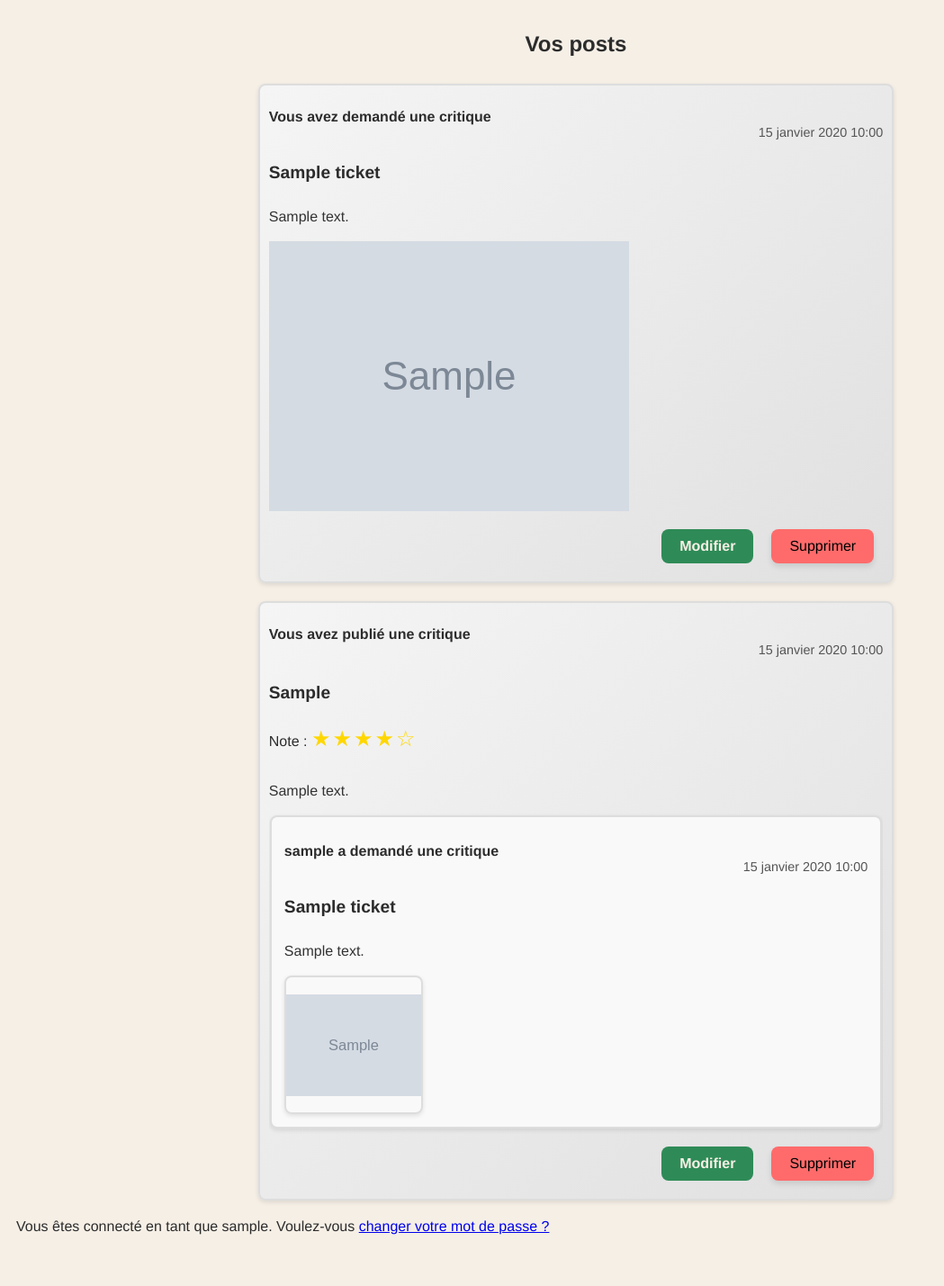
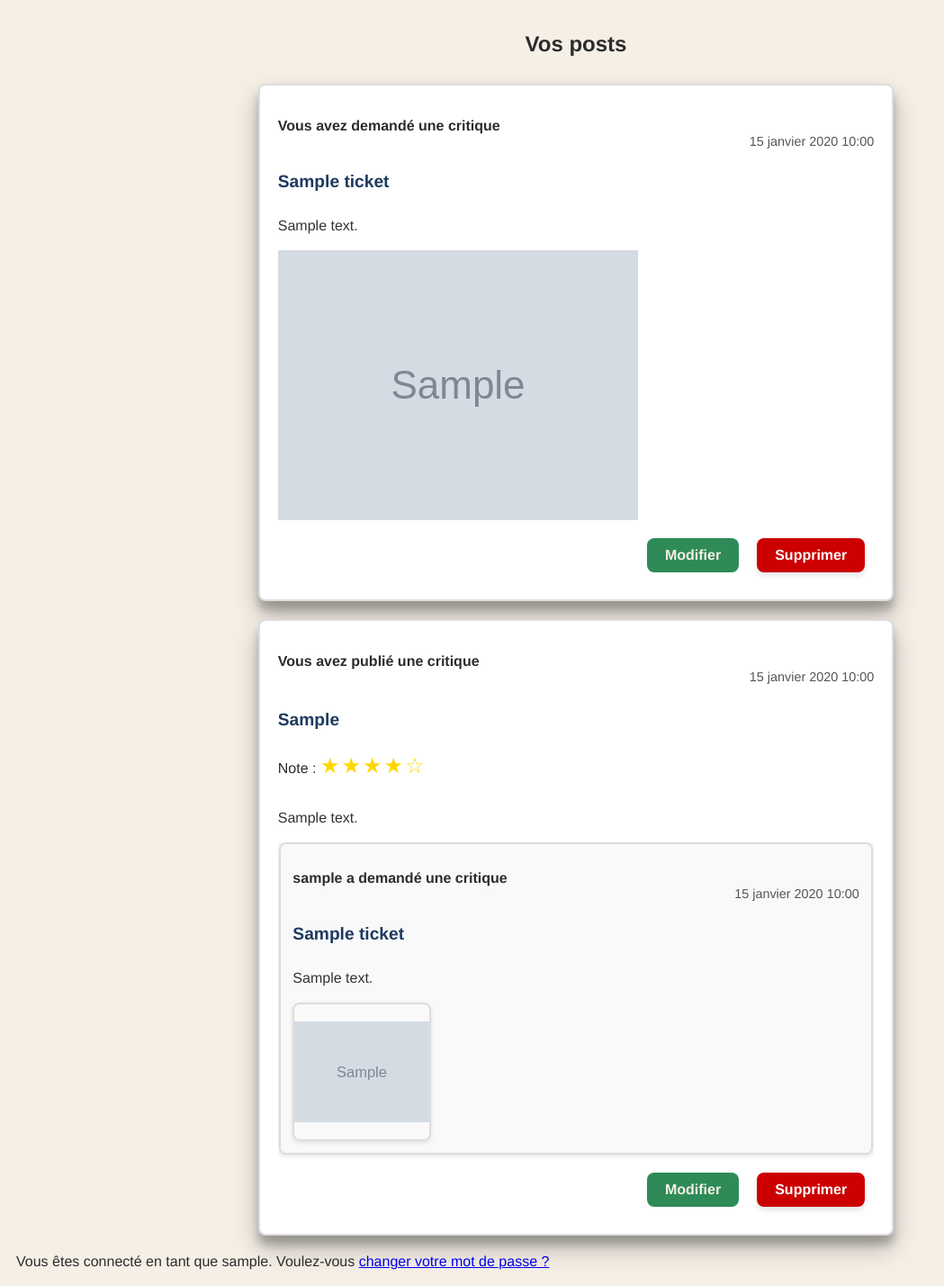
Before and after one commit to SallyPJ/ocp9, a Django app: page /reviews/posts.html/ in a window 1280 px wide. Shown: the part 125-1554 px from the top of the page at 90% size, without its empty margins (0-1049 px from the left). Before the commit the page ends 1497 px from the top, so only its background shows below. Run offline with Django 5.2, Linux system fonts and the light colour scheme; a user stored in the database is signed in; tables that the repository leaves empty hold one stand-in row (values such as "Sample post"); grey boxes marked "Sample" are stand-in pictures.

Commit message:
style : amélioration du css du feed

```diff
--- a/BooksReview/reviews/templates/reviews/display-feed.html
+++ b/BooksReview/reviews/templates/reviews/display-feed.html
@@ -63,22 +63,9 @@
                         <p class="post-item__description">{{ review.body }}</p>
 
                         <!-- Résumé du ticket lié -->
-                        <div class="ticket-summary__content">
-                            <div class="post-item">
-                                <header class="post-item__header">
-                                    <p class="post-item__author">{{ review.ticket.user }} a demandé une critique</p>
-                                    <time class="post-item__time">{{ review.ticket.time_created }}</time>
-                                </header>
-                                <h2 class="post-item__headline">{{ review.ticket.title }}</h2>
-                                <p class="post-item__description">{{ review.ticket.description }}</p>
-                            </div>
+                        {% include "reviews/ticket-summary.html" with ticket=review.ticket %}
 
-                            {% if review.ticket.photo  and review.ticket.photo.image %}
-                                <div class="ticket-item__image-container--thumbnail">
-                                    <img class="ticket-item__image image-thumbnail" src="{{ review.ticket.photo.image.url }}" alt="Photo du billet">
-                                </div>
-                            {% endif %}
-                        </div>
+
                          {% if show_buttons and review.user == request.user %}
                             <div class="post-item__buttons--edit">
                                 <!-- Bouton pour modifier -->
--- a/BooksReview/reviews/templates/reviews/follow-users-form.html
+++ b/BooksReview/reviews/templates/reviews/follow-users-form.html
@@ -52,9 +52,9 @@
                         <form method="post" action="" class="follow-user-table__form">
                             {% csrf_token %}
                             {% if follower.blocked %}
-                                <button type="submit" name="block_user" value="{{ follower.id }}" class="btn btn-danger">Débloquer</button>
+                                <button type="submit" name="block_user" value="{{ follower.id }}" class="btn btn-warning">Débloquer</button>
                             {% else %}
-                                <button type="submit" name="block_user" value="{{ follower.id }}" class="btn btn-warning">Bloquer</button>
+                                <button type="submit" name="block_user" value="{{ follower.id }}" class="btn btn-danger">Bloquer</button>
                             {% endif %}
                         </form>
                     </td>
--- a/BooksReview/reviews/templates/reviews/ticket-summary.html
+++ b/BooksReview/reviews/templates/reviews/ticket-summary.html
@@ -0,0 +1,23 @@
+{% block content %}
+    <section class="ticket-summary">
+        {% if is_reply_mode or is_edit %}
+            <p class="ticket-summary__title">Vous êtes en train de poster en réponse à :</p>
+        {% endif %}
+            <div class="ticket-summary__content">
+                <div class="post-item">
+                    <header class="post-item__header">
+                        <p class="post-item__author">{{ ticket.user }} a demandé une critique</p>
+                        <time class="post-item__time">{{ ticket.time_created }}</time>
+                    </header>
+                    <h2 class="post-item__headline">{{ ticket.title }}</h2>
+                    <p class="post-item__description">{{ ticket.description }}</p>
+                </div>
+
+                {% if ticket.photo and ticket.photo.image %}
+                <div class="ticket-item__image-container--thumbnail">
+                    <img class="ticket-item__image image-thumbnail" src="{{ ticket.photo.image.url }}" alt="Photo du billet">
+                </div>
+                {% endif %}
+            </div>
+    </section>
+{% endblock content %}
--- a/BooksReview/reviews/views.py
+++ b/BooksReview/reviews/views.py
@@ -134,6 +134,9 @@ def create_or_edit_review(request, ticket_id=None, review_id=None):
     # Pré-remplit le formulaire
     review_form = ReviewForm(instance=review)
 
+    is_edit = review_id is not None
+    is_reply_mode = True
+
     if request.method == 'POST':
         review_form = ReviewForm(request.POST, instance=review)
         if review_form.is_valid():
@@ -149,7 +152,8 @@ def create_or_edit_review(request, ticket_id=None, review_id=None):
     context = {
         'review_form': review_form,
         'ticket': ticket,
-        'is_edit': review_id is not None,
+        'is_reply_mode': is_reply_mode,
+        'is_edit': is_edit,
     }
     return render(request, 'reviews/manage-review.html', context)
 
--- a/BooksReview/static/styles.css
+++ b/BooksReview/static/styles.css
@@ -150,8 +150,9 @@ button.navbar__link:hover {
 
 /* Bouton Danger */
 .btn-danger {
-    background-color: #FF6B6B; /* Rouge vif */
-    color: black; /* Texte gris clair pour meilleur contraste */
+    background-color: #CC0000;
+    font-weight: bold;
+    color: white; /* Texte gris clair pour meilleur contraste */
     border: none; /* Supprime la bordure */
     box-shadow: 0 4px 6px rgba(0, 0, 0, 0.1); /* Ombre légère */
 }
@@ -280,10 +281,9 @@ button.navbar__link:hover {
 .feed-container__item {
     border: 2px solid #ddd;
     border-radius: 8px; /* Coins arrondis */
-    padding: 10px; /* Espacement interne */
-    background-color: #fff; /* Fond blanc */
-    background: linear-gradient(135deg, #F5F5F5, #E0E0E0);
-    box-shadow: 0 2px 5px rgba(0, 0, 0, 0.1); /* Ombre pour l'esthétique */
+    padding: 20px; /* Espacement interne */
+    background-color: #fff;
+    box-shadow: rgba(0, 0, 0, 0.25) 0px 14px 28px, rgba(0, 0, 0, 0.22) 0px 10px 10px;
     display: flex;
     flex-direction: column;
 }
@@ -292,7 +292,6 @@ button.navbar__link:hover {
     display: flex;
     flex-direction: column;
     overflow: hidden;
-
 }
 
 .post-item__header {
@@ -316,6 +315,7 @@ button.navbar__link:hover {
 /* Contenu */
 .post-item__headline {
     font-size: 1.2rem;
+    color: #1e3a5f;
     font-weight: bold;
     margin-bottom: 10px;
 }
@@ -351,12 +351,15 @@ button.navbar__link:hover {
     object-fit: cover; /* Recadre l'image si nécessaire */
 }
 
-
 .post-item__buttons--edit {
     display: flex;
     justify-content: flex-end;
     align-items: center;
     margin-top: 10px;
+}
+
+.ticket-summary{
+    background-color: #f9f9f9;
 }
 
 .ticket-summary__content{
@@ -368,13 +371,14 @@ button.navbar__link:hover {
     padding : 2%;
     border: 2px solid #ddd;
     border-radius: 8px; /* Coins arrondis */
-    background-color: #f9f9f9; /* Fond blanc */
     box-shadow: 0 2px 5px rgba(0, 0, 0, 0.1); /* Ombre pour l'esthéré */
 }
+
 .create-review-container{
     width: 100%;
     box-sizing: border-box;
 }
+
 .rating__stars {
     font-size: 1.5rem; /* Taille des étoiles */
     color: #FFD700; /* Couleur des étoiles (doré) */
@@ -433,6 +437,7 @@ button.navbar__link:hover {
 .follow-user-table tbody{
     padding:0px;
 }
+
 .follow-user-table__form{
    margin: 0;
 }
@@ -441,7 +446,6 @@ button.navbar__link:hover {
     display: flex;
     flex-direction: row;
     justify-content: center;
-
 }
 
 /* Modale cachée par défaut */
```
Also changed, not shown: BooksReview/reviews/templates/reviews/manage-review.html (+1 -19 lines).
